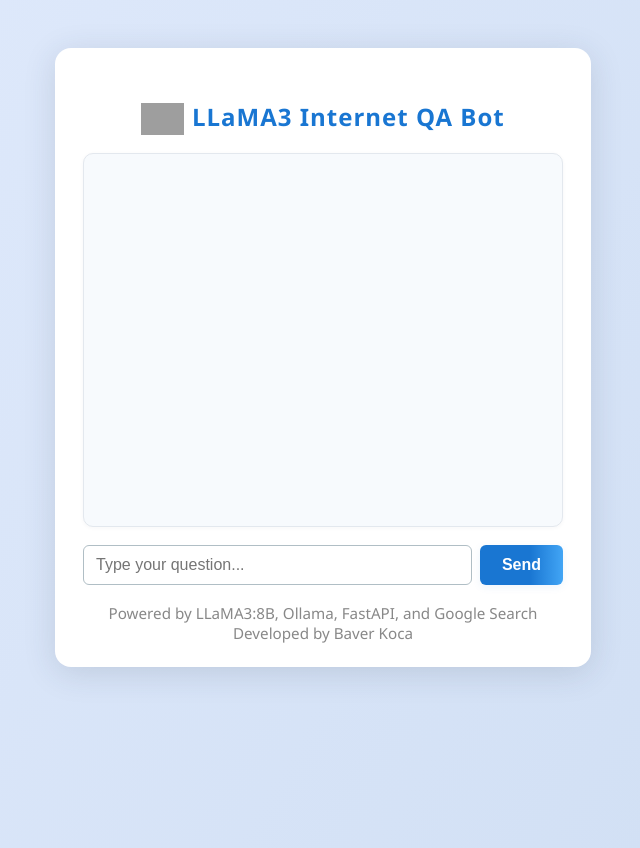
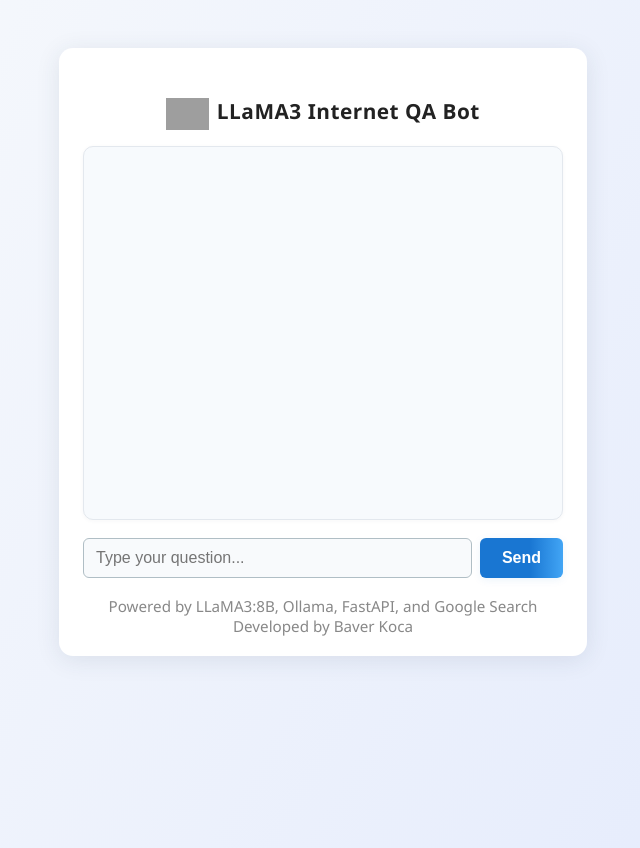
Before and after one commit to BaverKoca/Chatbot, a FastAPI app: page / in a window 1280 px wide. Shown: the whole page, without its empty margins (317-957 px from the left). Run offline with FastAPI, Linux system fonts and the light colour scheme; grey boxes are pictures that could not be loaded.

Commit message:
made page style better(modern and minimalist)

```diff
--- a/app/static/chat.css
+++ b/app/static/chat.css
@@ -1,5 +1,5 @@
 body {
-    background: linear-gradient(120deg, #e0eafc, #cfdef3 100%);
+    background: linear-gradient(120deg, #f8fafc 0%, #e3eafc 100%);
     font-family: 'Segoe UI', Arial, sans-serif;
     margin: 0;
     min-height: 100vh;
@@ -8,19 +8,20 @@ body {
     max-width: 480px;
     margin: 48px auto;
     background: #fff;
-    border-radius: 16px;
-    box-shadow: 0 6px 32px rgba(44, 62, 80, 0.15);
-    padding: 32px 28px 24px 28px;
+    border-radius: 14px;
+    box-shadow: 0 4px 24px rgba(44, 62, 80, 0.10);
+    padding: 32px 24px 20px 24px;
     display: flex;
     flex-direction: column;
     align-items: stretch;
 }
 .chat-container h2 {
     text-align: center;
-    color: #1976d2;
-    margin-bottom: 18px;
+    color: #222;
+    margin-bottom: 16px;
     font-weight: 600;
-    letter-spacing: 1px;
+    letter-spacing: 0.5px;
+    font-size: 1.3em;
 }
 .chat-box {
     height: 340px;
@@ -60,11 +81,12 @@ body {
     font-size: 1rem;
     outline: none;
     transition: border 0.2s;
+    background: #f8fafc;
 }
 #user-input:focus {
     border: 1.5px solid #1976d2;
 }
-button {
+button[type="submit"] {
     background: linear-gradient(90deg, #1976d2 60%, #42a5f5 100%);
     color: #fff;
     border: none;
```
Also changed, not shown: other parts of app/static/chat.css (+22 -2 lines), feedback.json (added, +32 -0 lines).
